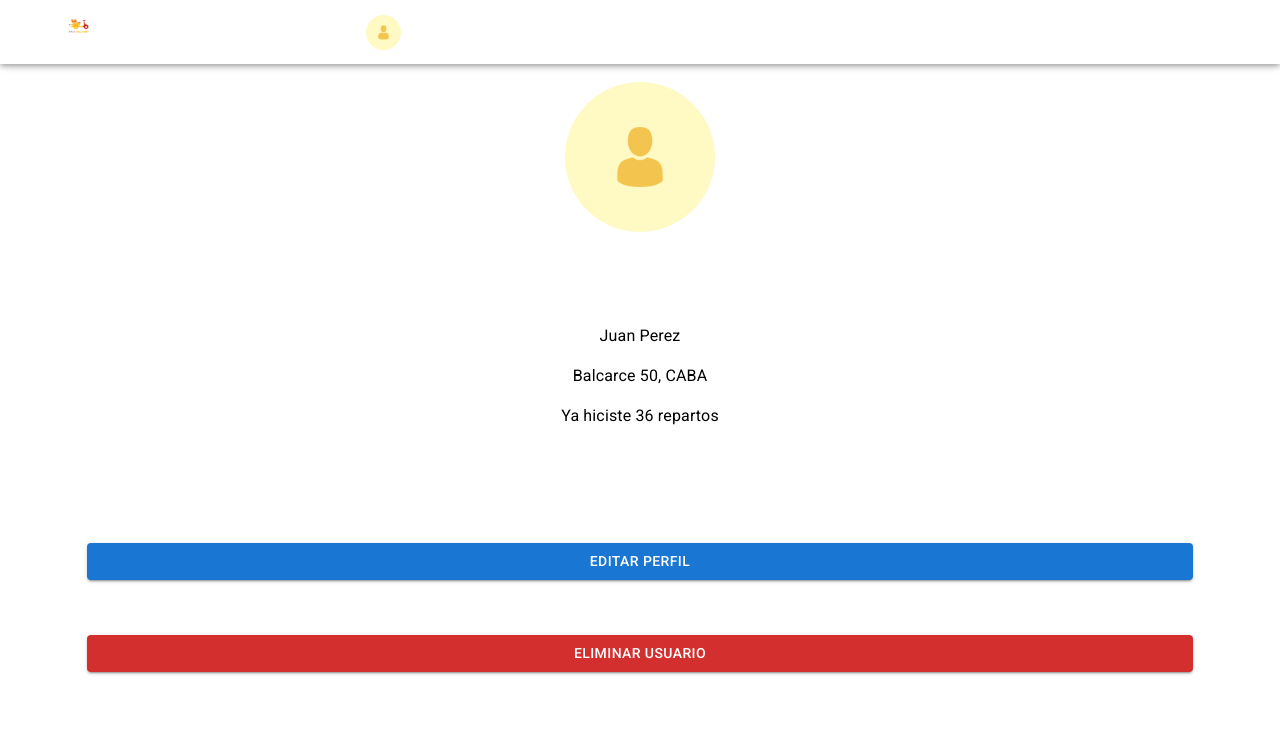
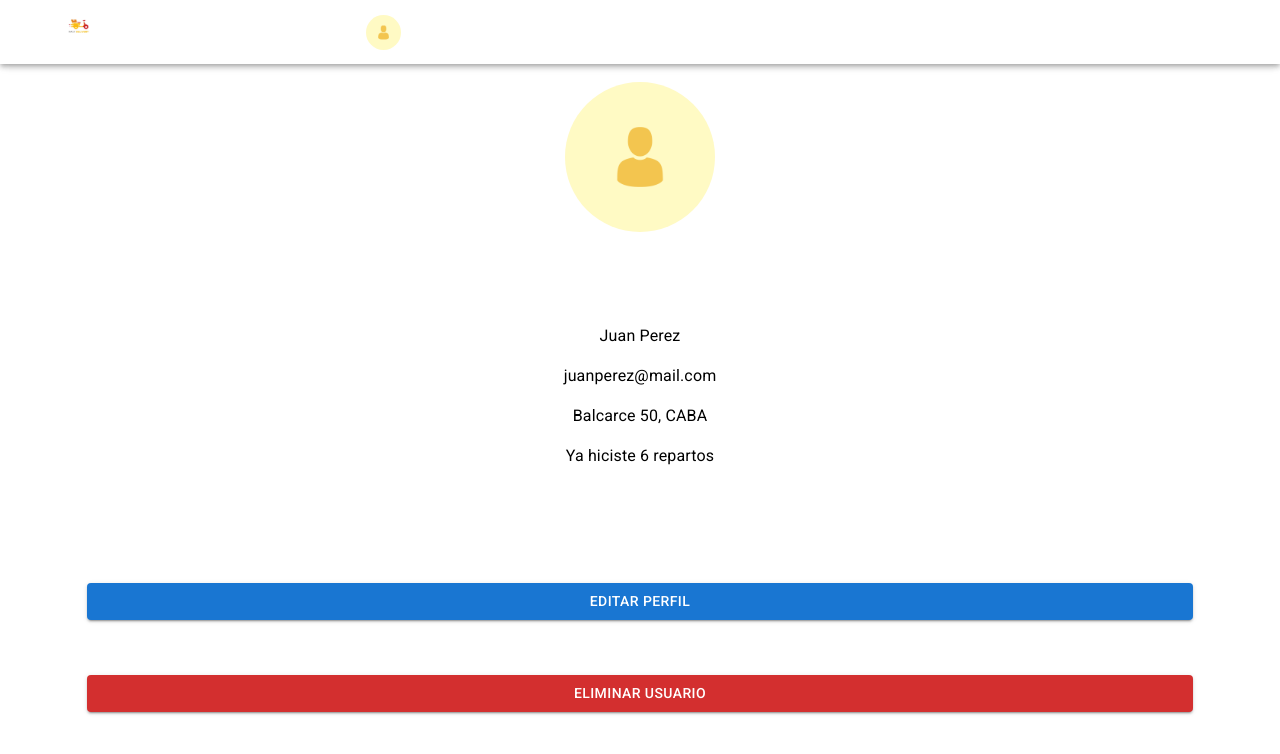
Before and after one commit to CuauhtliHC/uma-front, a React (Create React App) app: page /mi_perfil in a window 1280 px wide. Shown: the top 754 px of the page. Built offline with nearby package versions, Linux system fonts and the light colour scheme.

Commit message:
fake data creada

```diff
--- a/src/pages/Profile.jsx
+++ b/src/pages/Profile.jsx
@@ -2,7 +2,7 @@ import React from 'react';
 import {
   Avatar, Box, Grid, Typography, Button,
 } from '@mui/material';
-import avatarImg from '../statics/images/avatar.png';
+import usuariosFake from '../statics/DummyData/usuariosFake';
 
 const Profile = () => {
   return (
@@ -17,7 +17,7 @@ const Profile = () => {
         <Grid item>
           <Avatar
             alt="foto de perfil"
-            src={avatarImg}
+            src={usuariosFake[1].fotoPerfil}
             sx={{ width: 150, height: 150 }}
           />
         </Grid>
@@ -30,20 +30,29 @@ const Profile = () => {
         spacing={2}
         direction="column">
         <Grid item xs={12}>
-        <Typography> Juan Perez</Typography>
+          <Typography> {usuariosFake[0].nombre}</Typography>
         </Grid>
         <Grid item xs={6}>
-          <Typography> Balcarce 50, CABA</Typography>
+          <Typography>{usuariosFake[0].email}</Typography>
         </Grid>
         <Grid item xs={6}>
-          <Typography> Ya hiciste 36 repartos</Typography>
+          <Typography>{usuariosFake[0].direccion}</Typography>
+        </Grid>
+        <Grid item xs={6}>
+          <Typography>
+            Ya hiciste {usuariosFake[0].totalPaquetesEntregados} repartos
+          </Typography>
         </Grid>
       </Grid>
       <Box style={{ margin: '2%', marginTop: '10%' }}>
-        <Button variant="contained" fullWidth >
+        <Button variant="contained" fullWidth>
           EDITAR PERFIL
         </Button>
-        <Button variant="contained" color= "error" fullWidth style={{ marginTop: '5%' }}>
+        <Button
+          variant="contained"
+          color="error"
+          fullWidth
+          style={{ marginTop: '5%' }}>
           ELIMINAR USUARIO
         </Button>
       </Box>
--- a/src/pages/Workday.jsx
+++ b/src/pages/Workday.jsx
@@ -11,28 +11,29 @@ import {
 import '../statics/styles/workday.css';
 import ExpandMoreIcon from '@mui/icons-material/ExpandMore';
 import Card from '../components/Card.jsx';
+import usuariosFake from '../statics/DummyData/usuariosFake';
 
 const Workday = () => {
-  const totalPaquetesRepartidos = 6;
-  const totalPaquetesPendientes = 2;
+  // const totalPaquetesRepartidos = 6;
+  // const totalPaquetesPendientes = 2;
 
-  const paquetesPendientes = [
-    { direccion: 'Mendoza 1810, CABA', estado: 'En viaje' },
-    {
-      direccion: 'Miguel de Azcuenaga 826, Vicente Lopez',
-      estado: 'Pendiente',
-    },
-    { direccion: 'Ramallo 2186, CABA ', estado: 'Pendiente' },
-  ];
+  // const paquetesPendientes = [
+  //   { direccion: 'Mendoza 1810, CABA', estado: 'En viaje' },
+  //   {
+  //     direccion: 'Miguel de Azcuenaga 826, Vicente Lopez',
+  //     estado: 'Pendiente',
+  //   },
+  //   { direccion: 'Ramallo 2186, CABA ', estado: 'Pendiente' },
+  // ];
 
-  const paquetesRepartidos = [
-    { direccion: 'Amenabar 2356, CABA', estado: 'Entregado' },
-    { direccion: 'Av Cerviño 3620, CABA', estado: 'Entregado' },
-    { direccion: 'Juncal 2110, CABA', estado: 'Cancelado' },
-    { direccion: 'Av. Carabobo y Rivadavia, CABA', estado: 'Entregado' },
-    { direccion: 'Rosario 623, CABA', estado: 'Entregado' },
-    { direccion: 'Santa Fe 4567', estado: 'Entregado' },
-  ];
+  // const paquetesRepartidos = [
+  //   { direccion: 'Amenabar 2356, CABA', estado: 'Entregado' },
+  //   { direccion: 'Av Cerviño 3620, CABA', estado: 'Entregado' },
+  //   { direccion: 'Juncal 2110, CABA', estado: 'Cancelado' },
+  //   { direccion: 'Av. Carabobo y Rivadavia, CABA', estado: 'Entregado' },
+  //   { direccion: 'Rosario 623, CABA', estado: 'Entregado' },
+  //   { direccion: 'Santa Fe 4567', estado: 'Entregado' },
+  // ];
 
   return (
     <Box className="divMasterWorkday">
@@ -48,10 +49,10 @@ const Workday = () => {
         </AccordionSummary>
         <AccordionDetails>
           <Typography variant="body2" gutterBottom>
-            Tenes {totalPaquetesPendientes} paquetes pendientes
+            Tenes {usuariosFake[0].totalPaquetesPendientes} paquetes pendientes
           </Typography>
-          {paquetesPendientes[0] ? (
-            paquetesPendientes.map((data, i) => {
+          {usuariosFake[0].paquetesPendientes[0] ? (
+            usuariosFake[0].paquetesPendientes.map((data, i) => {
               return (
                 <div className="column is-2" key={i}>
                   <Card direccion={data.direccion} estado={data.estado} />
@@ -74,10 +75,10 @@ const Workday = () => {
         </AccordionSummary>
         <AccordionDetails>
           <Typography variant="body2" gutterBottom>
-            Ya repartiste {totalPaquetesRepartidos} paquetes
+            Ya repartiste {usuariosFake[0].totalPaquetesEntregados} paquetes
           </Typography>
-          {paquetesRepartidos[0] ? (
-            paquetesRepartidos.map((data, i) => {
+          {usuariosFake[0].paquetesEntregados[0] ? (
+            usuariosFake[0].paquetesEntregados.map((data, i) => {
               return (
                 <div className="column is-2" key={i}>
                   <Card direccion={data.direccion} estado={data.estado} />
--- /dev/null
+++ b/src/statics/DummyData/usuariosFake.js
@@ -0,0 +1,45 @@
+import avatarImg from '../images/avatar.png';
+
+const usuariosFake = [
+  {
+    id: 1,
+    email: 'juanperez@mail.com',
+    contraseña: '1234clave',
+    nombre: 'Juan Perez',
+    direccion: 'Balcarce 50, CABA',
+    fotoPerfil:
+      'https://media.tycsports.com/files/2022/06/14/440404/las-20-mejores-fotos-de-perfil-para-tu-cuenta-de-free-fire_w416.webp',
+    paquetesPendientes: [
+      { direccion: 'Mendoza 1810, CABA', estado: 'En viaje' },
+      {
+        direccion: 'Miguel de Azcuenaga 826, Vicente Lopez',
+        estado: 'Pendiente',
+      },
+      { direccion: 'Ramallo 2186, CABA ', estado: 'Pendiente' },
+    ],
+    paquetesEntregados: [
+      { direccion: 'Amenabar 2356, CABA', estado: 'Entregado' },
+      { direccion: 'Av Cerviño 3620, CABA', estado: 'Entregado' },
+      { direccion: 'Juncal 2110, CABA', estado: 'Cancelado' },
+      { direccion: 'Av. Carabobo y Rivadavia, CABA', estado: 'Entregado' },
+      { direccion: 'Rosario 623, CABA', estado: 'Entregado' },
+      { direccion: 'Santa Fe 4567', estado: 'Entregado' },
+    ],
+    totalPaquetesPendientes: 3,
+    totalPaquetesEntregados: 6,
+  },
+  {
+    id: 2,
+    email: 'MariaGarcia@mail.com',
+    contraseña: '1234clave',
+    nombre: 'Maria Garcia',
+    direccion: 'Juan B. Justo 1456, CABA',
+    fotoPerfil: avatarImg,
+    paquetesPendientes: [],
+    paquetesEntregados: [],
+    totalPaquetesPendientes: 0,
+    totalPaquetesEntregados: 0,
+  },
+];
+
+export default usuariosFake;
```
